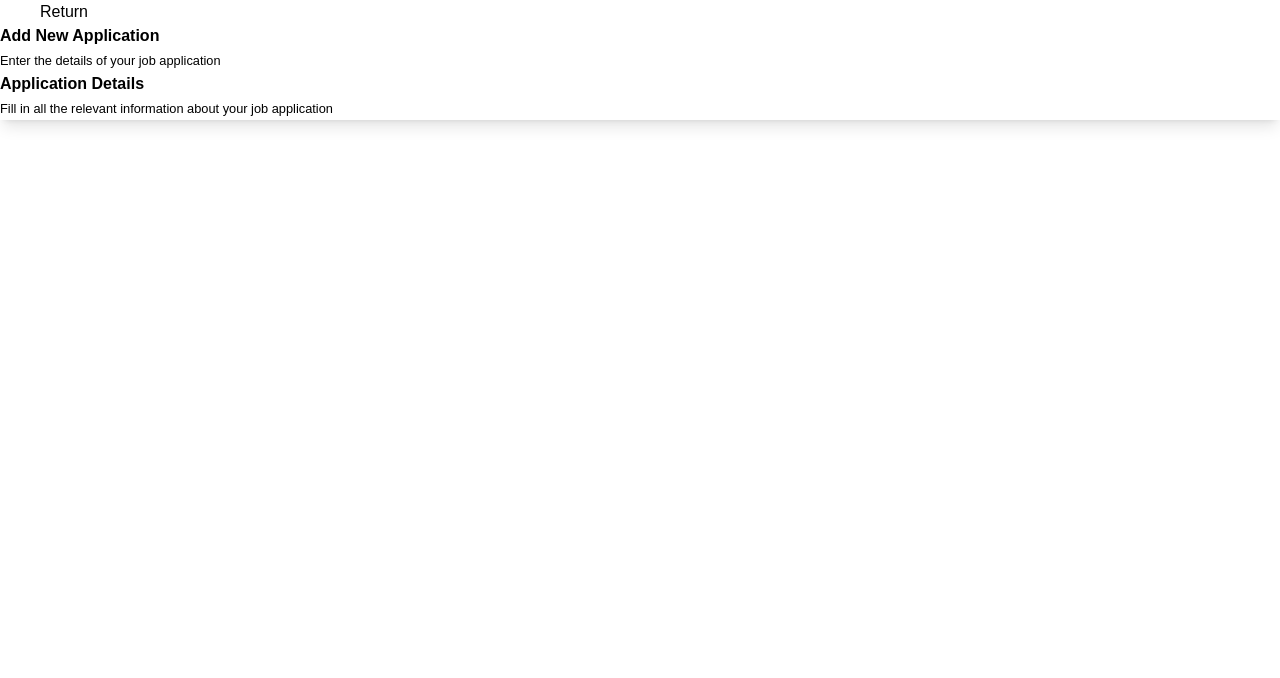
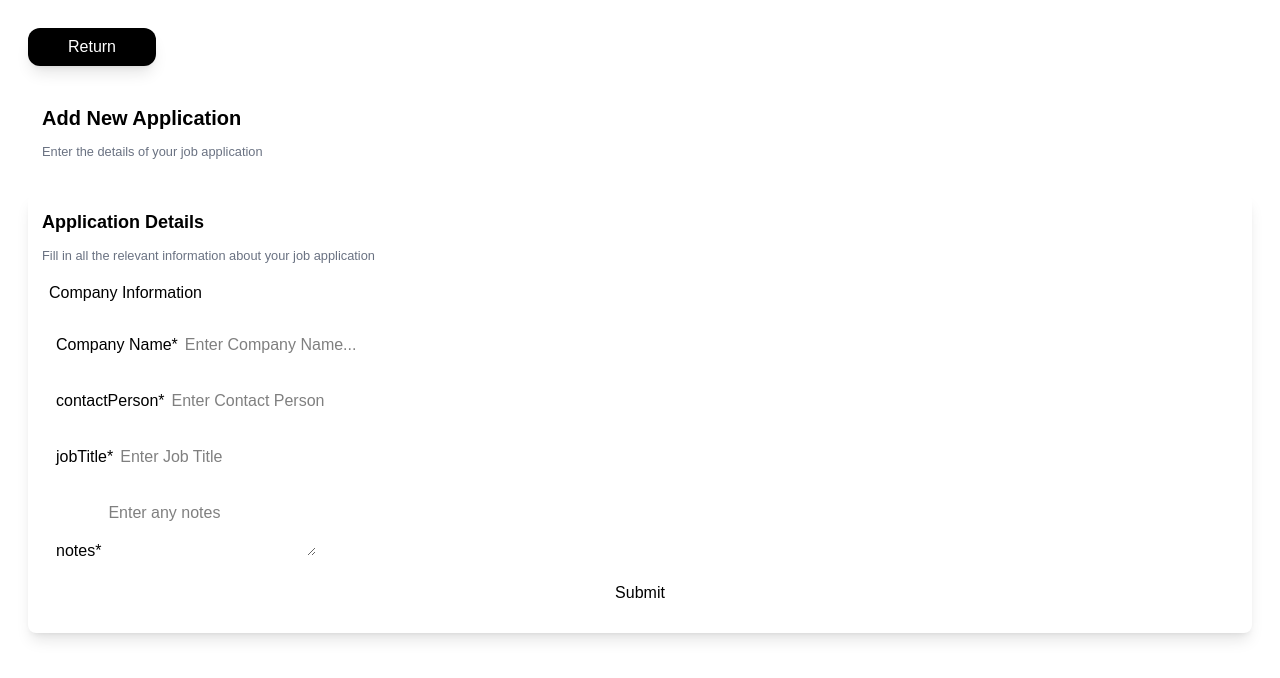
Before and after one commit to siphoPrince/ledder, a React (Vite) app in the folder ledder/: page /Application-form in a window 1280 px wide. Shown: the top 678 px of the page. Built offline with nearby package versions, Linux system fonts and the light colour scheme.

Commit message:
adding form and button

```diff
--- a/ledder/app/components/application-form.jsx
+++ b/ledder/app/components/application-form.jsx
@@ -1,5 +1,5 @@
 import { useState } from "react";
-import { Navigate, useNavigate } from "react-router-dom";
+import { useNavigate } from "react-router-dom";
 
 export default function ApplicationForm(){
     const navigate = useNavigate();
@@ -21,24 +21,85 @@ export default function ApplicationForm(){
     // when form is submitted
     const handleSubmit = (e)=>{
         e.preventDefault();
+        navigate("/")
     };
 
     return(
         <>
-            <div className="flex flex-col gap-5">
+            <div className="flex flex-col gap-6 p-6">
+            {/* Return button */}
                 <button
                     onClick={() => navigate("/")}
-                className="text-black w-32 shadow-2xl rounded-2xl">
+                    className="text-white bg-black cursor-pointer w-32 py-2 px-4 shadow-lg rounded-xl"
+                >
                     Return
                 </button>
+
+                {/* Heading */}
+                <div className="space-y-1">
+                    <h2 className="text-xl font-bold">Add New Application</h2>
+                    <small className="text-gray-500">
+                    Enter the details of your job application
+                    </small>
                 </div>
 
-            <h2 className="font-bold">Add New Application</h2>
-            <small>Enter the details of your job application</small>
+                {/* Application details card */}
+                <div className="shadow-lg rounded-lg p-5 bg-white">
+                    <h5 className="font-semibold text-lg">Application Details</h5>
+                    <small className="text-gray-500">
+                    Fill in all the relevant information about your job application
+                    </small>
 
-            <div  className="shadow-lg">
-                <h5 className="font-semibold">Application Details</h5>
-                <small>Fill in all the relevant information about your job application</small>
+                {/* Form detail */}
+                <div className="">
+                    <h3>Company Information</h3>
+                    <form className="flex flex-col gap-1" onSubmit={handleSubmit}>
+                    <label>
+                        Company Name*
+                        <input
+                            placeholder="Enter Company Name..."
+                            type="text"
+                            value={formData.companyName}
+                            onChange={(e) =>handleInputChange("companyName", e.target.value)}
+                            />
+                    </label>
+
+                    <label>
+                        contactPerson*
+                        <input
+                            placeholder="Enter Contact Person"
+                            type="text"
+                            value={formData.contactPerson}
+                            onChange={(e)=> handleInputChange("contactPerson", e.target.value)}
+                            />
+                    </label>
+
+                    <label>
+                        jobTitle*
+                        <input
+                            placeholder="Enter Job Title"
+                            type="text"
+                            value={formData.jobTitle}
+                            onChange={(e)=> handleInputChange("jobTitle", e.target.value)}
+                        />
+                    </label>
+
+                    <label>
+                        notes*
+                        <textarea
+                            placeholder="Enter any notes"
+                            type="text"
+                            value={formData.notes}
+                            onChange={(e)=> handleInputChange("notes", e.target.value)}
+                        />
+                    </label>
+
+                    <button type="submit">Submit</button>
+                    </form>
+                </div>
+                </div>
+
+
             </div>
   </>
 
--- a/ledder/app/components/cards.jsx
+++ b/ledder/app/components/cards.jsx
@@ -1,20 +1,20 @@
 const Cards = ()=> {
     return(
         <>
-            <div className="flex gap-2" p-15>
-                <div className="w-1/4 h-32 bg-blue-50 rounded-2xl">
+            <div className="flex gap-2">
+                <div className="w-1/4 h-32 bg-blue-200 rounded-2xl">
                     <h6>Total applications</h6>
                     <span>2</span>
                 </div>
-                <div className="w-1/4 h-32 bg-red-50 rounded-2xl">
+                <div className="w-1/4 h-32 bg-red-200 rounded-2xl">
                     <h6>Pending</h6>
                     <span className="text-red-500">0</span>
                 </div>
-                <div className="w-1/4 h-32 bg-pink-50 rounded-2xl">
+                <div className="w-1/4 h-32 bg-pink-200 rounded-2xl">
                     <h6>Interviews</h6>
                     <span className="text-pink-500">5</span>
                 </div>
-                <div className="w-1/4 h-32 bg-yellow-50 rounded-2xl">
+                <div className="w-1/4 h-32 bg-yellow-200 rounded-2xl">
                     <h6>Accepted</h6>
                     <span className="text-yellow-500">1</span>
                 </div>
--- a/ledder/src/index.css
+++ b/ledder/src/index.css
@@ -1,5 +1,5 @@
 *{
   margin: 0;
-
+  padding: 7px;
   font-family: Arial, Helvetica, sans-serif;
 }
```
Lines whose indentation alone changed are shown as unchanged.
